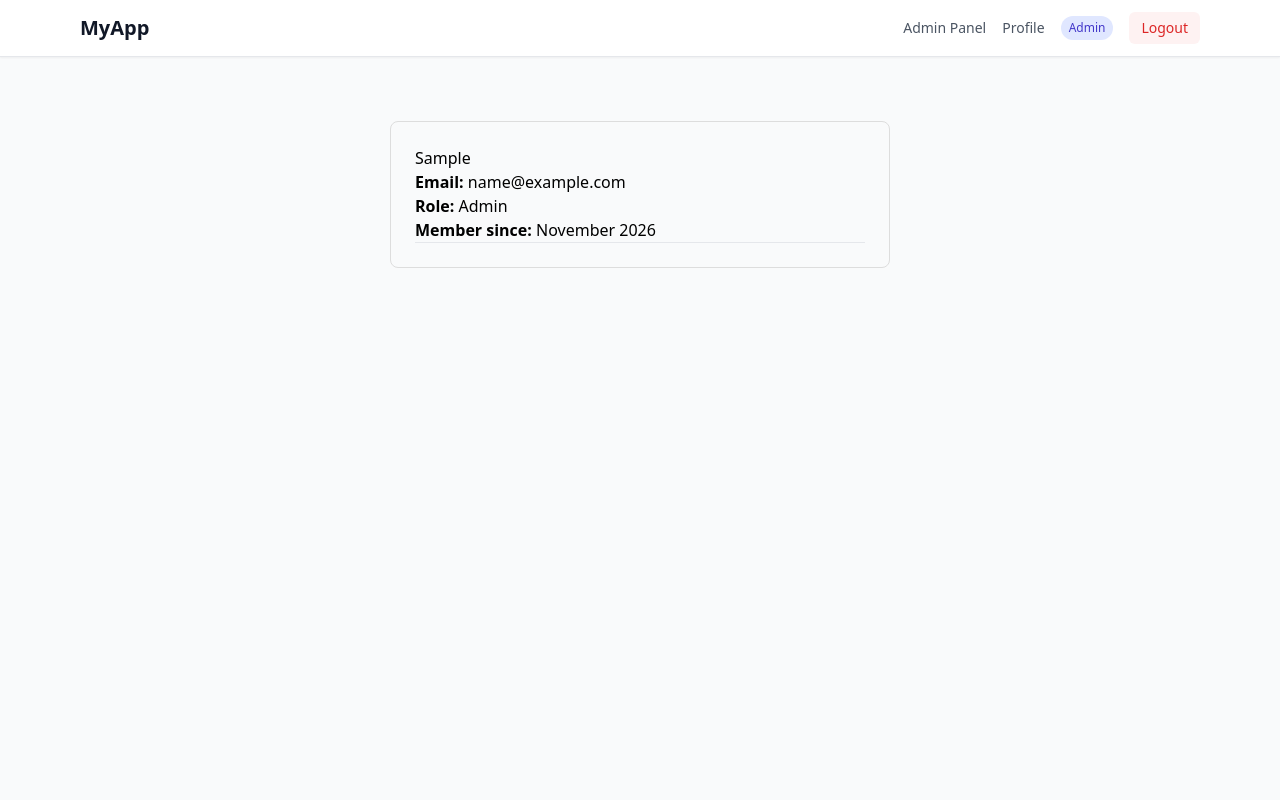
After one commit to Jillian-Oledan/Vaulture-Oledan-JillianBritney-G02, a Django app: page /profile/ in a window 1280 px wide. The commit adds this page. Run offline with Django 5.2, Linux system fonts and the light colour scheme; the visitor is signed in with stand-in values (Sample User, id 1); some libraries are stand-ins or nearby versions.

Commit message:
fix(login-logout): redesigned base and login templates

```diff
--- a/accounts/urls.py
+++ b/accounts/urls.py
@@ -4,5 +4,10 @@ urlpatterns = [
     path("register/", views.register_view, name="register"),
     path("login/", views.login_view, name="login"),
     path("logout/", views.logout_view, name="logout"),
-    path("dashboard/", views.dashboard_view, name="dashboard"),
+    path("dashboard/", views.dashboard_redirect, name="dashboard"),
+    path("dashboard/admin/", views.admin_dashboard, name="admin_dashboard"),
+    path("dashboard/customer/", views.customer_dashboard, name="customer_dashboard"),
+    path("profile/", views.profile_view, name="profile"),
+    path("profile/edit/", views.profile_edit, name="profile_edit"),
+    path("", views.home, name="home"),
 ]
--- a/accounts/views.py
+++ b/accounts/views.py
@@ -1,13 +1,24 @@
 from django.contrib import messages
 from django.shortcuts import render, redirect
 from .forms import RegisterForm
+from .forms import ProfileForm
 from django.contrib.auth import authenticate, login, logout
+from django.contrib.auth.decorators import login_required
+from django.http import HttpResponse
 
-from django.http import HttpResponse
+from .decorators import role_required
+from .models import User
+
+
+def home(request):
+    if request.user.is_authenticated:
+        return redirect("dashboard")
+    return redirect("login")
+
 
 def register_view(request):
     if request.user.is_authenticated:
-        return redirect("dashboard_view")
+        return redirect("dashboard")
 
     form = RegisterForm(request.POST or None)
 
@@ -23,7 +34,7 @@ def register_view(request):
 
 def login_view(request):
     if request.user.is_authenticated:
-        return redirect("dashboard_view")
+        return redirect("dashboard")
     if request.method == "POST":
         user = authenticate(request,
                             username=request.POST.get("username"),
@@ -40,8 +51,39 @@ def logout_view(request):
     if request.method == "POST":
         logout(request)
         messages.success(request, "You have been logged out.")
-    return redirect("login_view")
+    return redirect("login")
+
+@login_required
+def dashboard_redirect(request):
+    target = "admin_dashboard" if request.user.role == "admin" else "customer_dashboard"
+    return redirect(target)
 
 
-def dashboard_view(request):
-    return HttpResponse("Dashboard page")
+@role_required("admin")
+def admin_dashboard(request):
+    ctx = {"users": User.objects.all().order_by("-date_joined"),
+           "total": User.objects.count()}
+    return render(request, "dashboards/admin.html", ctx)
+
+
+@role_required("customer")
+def customer_dashboard(request):
+    return render(request, "dashboards/customer.html")
+
+
+@login_required
+def profile_view(request):
+    return render(request, "accounts/profile.html")
+
+
+@login_required
+def profile_edit(request):
+    form = ProfileForm(request.POST or None, request.FILES or None,
+                       instance=request.user)
+    if request.method == "POST":
+        if form.is_valid():
+            form.save()
+            messages.success(request, "Profile updated.")
+            return redirect("profile")
+        messages.error(request, "Could not update profile.")
+    return render(request, "accounts/profile_edit.html", {"form": form})
--- /dev/null
+++ b/templates/accounts/profile.html
@@ -0,0 +1,12 @@
+{% extends "base.html" %}
+{% block title %}My Profile{% endblock %}
+{% block content %}
+<div style="max-width: 500px; margin: 2rem auto; padding: 1.5rem; border: 1px solid #ddd; border-radius: 8px;">
+  <h2>{{ user.first_name|default:user.username }}</h2>
+  <p><strong>Email:</strong> {{ user.email }}</p>
+  <p><strong>Role:</strong> {{ user.role|capfirst }}</p>
+  <p><strong>Member since:</strong> {{ user.date_joined|date:"F Y" }}</p>
+
+  <hr>
+</div>
+{% endblock %}
--- a/templates/base.html
+++ b/templates/base.html
@@ -1,16 +1,60 @@
 {% load static %}
-<!DOCTYPE html><html><head><title>{% block title %}MyApp{% endblock %}</title></head>
-<body>
-<nav>
-  {% if user.is_authenticated %}
-    <a href="{% url 'dashboard' %}">Dashboard</a>
-    <a href="{% url 'profile' %}">Profile</a>
-    <form method="post" action="{% url 'logout' %}" style="display:inline">
-      {% csrf_token %}<button>Logout</button></form>
-  {% else %}
-    <a href="{% url 'login' %}">Login</a> <a href="{% url 'register' %}">Register</a>
-  {% endif %}
-</nav>
-{% for m in messages %}<div class="alert {{ m.tags }}">{{ m }}</div>{% endfor %}
-{% block content %}{% endblock %}
-</body></html>
+<!DOCTYPE html>
+<html lang="en">
+<head>
+  <meta charset="utf-8">
+  <meta name="viewport" content="width=device-width, initial-scale=1">
+  <title>{% block title %}Vaulture{% endblock %}</title>
+  <script src="https://cdn.tailwindcss.com"></script>
+</head>
+<body class="bg-gray-50 min-h-screen flex flex-col">
+
+<header class="bg-white border-b border-gray-200 shadow-sm">
+  <div class="max-w-6xl mx-auto px-4 py-3 flex items-center justify-between">
+    <a href="/" class="text-xl font-bold text-gray-900">MyApp</a>
+    <nav class="flex items-center gap-4">
+      {% if user.is_authenticated %}
+        {% if user.role == 'admin' %}
+          <a href="{% url 'admin_dashboard' %}" class="text-sm text-gray-600 hover:text-gray-900 font-medium">Admin Panel</a>
+        {% else %}
+          <a href="{% url 'customer_dashboard' %}" class="text-sm text-gray-600 hover:text-gray-900 font-medium">Dashboard</a>
+        {% endif %}
+        <a href="{% url 'profile' %}" class="text-sm text-gray-600 hover:text-gray-900 font-medium">Profile</a>
+        <span class="text-xs px-2 py-1 rounded-full bg-indigo-100 text-indigo-700 font-medium">
+          {{ user.get_role_display }}
+        </span>
+        <form method="post" action="{% url 'logout' %}">
+          {% csrf_token %}
+          <button type="submit" class="text-sm px-3 py-1.5 rounded-md bg-red-50 text-red-600 hover:bg-red-100 font-medium">
+            Logout
+          </button>
+        </form>
+      {% else %}
+        <a href="{% url 'login' %}" class="text-sm text-gray-600 hover:text-gray-900 font-medium">Login</a>
+        <a href="{% url 'register' %}" class="text-sm px-3 py-1.5 rounded-md bg-indigo-600 text-white hover:bg-indigo-700 font-medium">
+          Register
+        </a>
+      {% endif %}
+    </nav>
+  </div>
+</header>
+
+{% if messages %}
+<div class="max-w-6xl mx-auto px-4 mt-4 w-full">
+  {% for m in messages %}
+  <div class="mb-2 px-4 py-3 rounded-md text-sm font-medium
+    {% if 'success' in m.tags %}bg-green-50 text-green-800 border border-green-200
+    {% elif 'error' in m.tags %}bg-red-50 text-red-800 border border-red-200
+    {% else %}bg-blue-50 text-blue-800 border border-blue-200{% endif %}">
+    {{ m }}
+  </div>
+  {% endfor %}
+</div>
+{% endif %}
+
+<main class="flex-1 max-w-6xl mx-auto w-full px-4 py-8">
+  {% block content %}{% endblock %}
+</main>
+
+</body>
+</html>
```
Also changed, not shown: accounts/decorators.py (added, +14 -0 lines), accounts/forms.py (+11 -0 lines), templates/accounts/login.html (+16 -6 lines), templates/dashboards/admin.html (added, +11 -0 lines), templates/dashboards/customer.html (added, +10 -0 lines).
